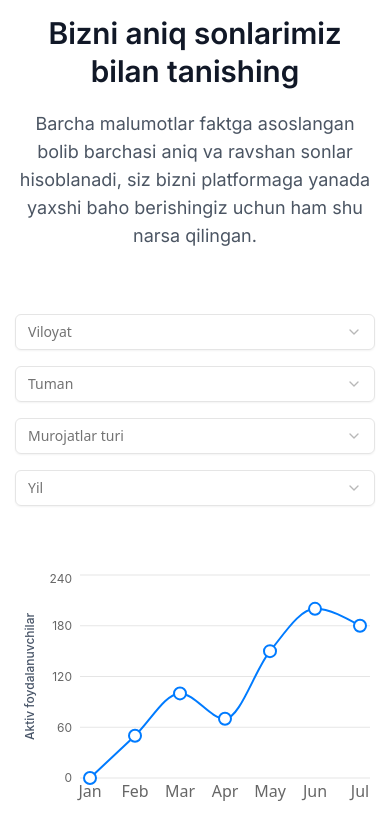
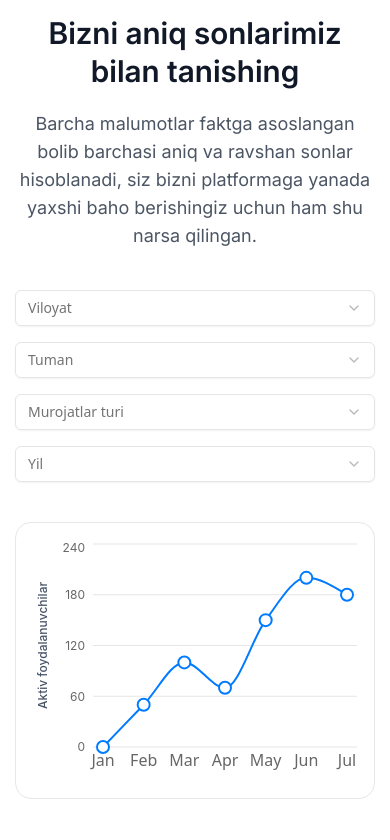
Before and after one commit to Bakha022/maktab_next, a Next.js app: page / in a window 390 px wide. Shown: the part 2537-3377 px from the top of the page. Built offline with nearby package versions, Linux system fonts and the light colour scheme.

Commit message:
chart change padding and border

```diff
--- a/src/components/Chart.tsx
+++ b/src/components/Chart.tsx
@@ -21,7 +21,7 @@ const data = [
 
 const Chart = () => {
   return (
-    <div>
+    <div className="border px-3 py-4 rounded-2xl sm:p-0 sm:border-none">
       <div
         style={{
           height: 243,
--- a/src/containers/Statstic.tsx
+++ b/src/containers/Statstic.tsx
@@ -11,7 +11,7 @@ import {
 
 const Statstic = () => {
   return (
-    <div className="my-16 flex flex-col gap-16">
+    <div className="my-16 flex flex-col gap-10 sm:gap-16">
       <Explanation
         title={'Bizni aniq sonlarimiz bilan tanishing'}
         subtitle={'Statistika'}
```
